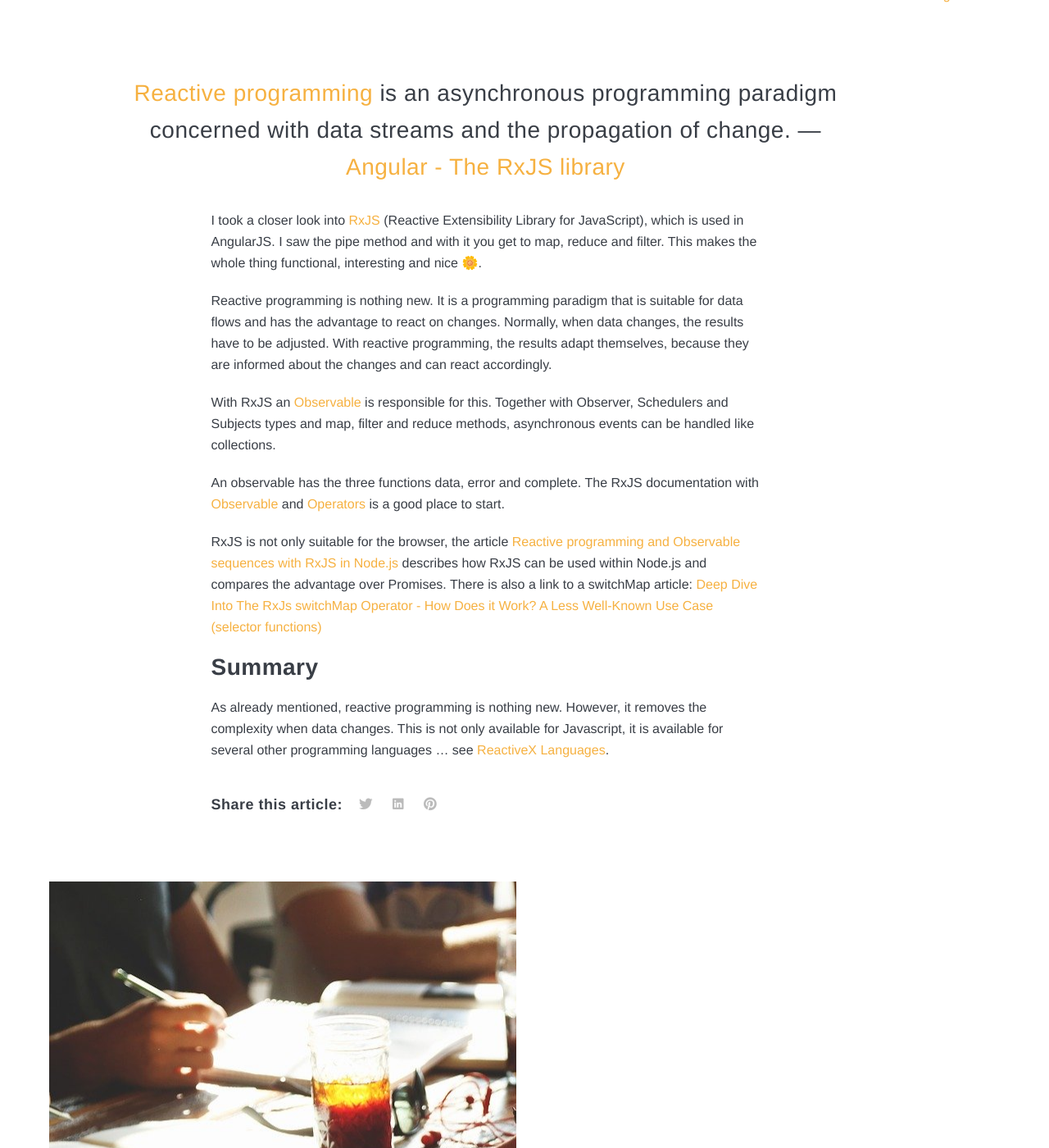
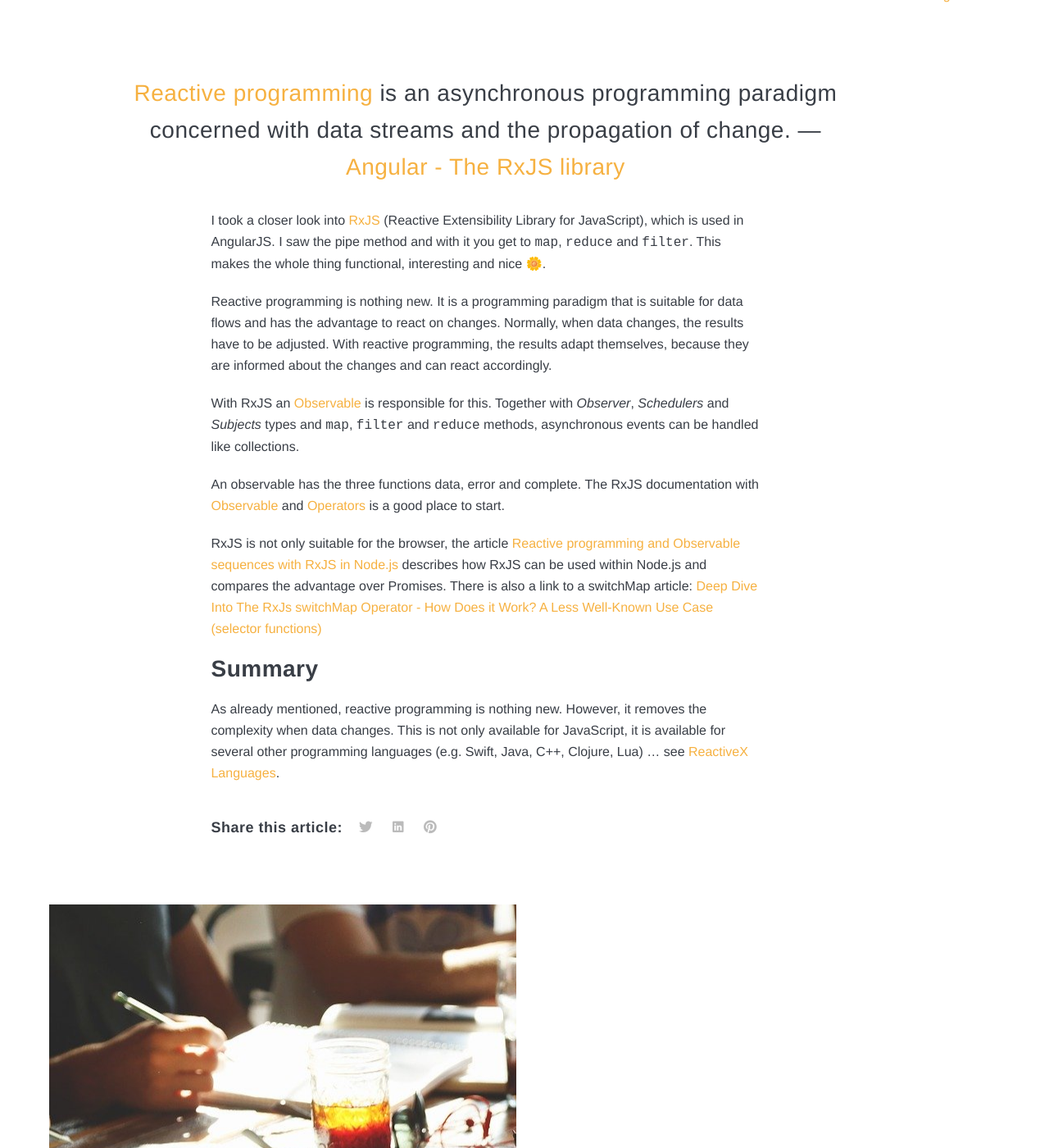
Before and after one commit to choas/choas.github.io, a Jekyll site: the page built from _posts/2020-03-07-rxjs.md, in a window 1280 px wide and 1400 px high, scrolled down 992 px. Shown: the whole window at 82% size. Built offline with Jekyll 4.4.1, drawn with Linux system fonts in a browser that asks for light colours; nearby versions of some CDN libraries.

Commit message:
format code; add languages

```diff
--- a/_posts/2020-03-07-rxjs.md
+++ b/_posts/2020-03-07-rxjs.md
@@ -9,11 +9,11 @@ tags: reactive-programming rxjs
 
 > [Reactive programming](https://en.wikipedia.org/wiki/Reactive_programming) is an asynchronous programming paradigm concerned with data streams and the propagation of change. — [Angular - The RxJS library](https://angular.io/guide/rx-library)
 
-I took a closer look into [RxJS](https://rxjs.dev/) (Reactive Extensibility Library for JavaScript), which is used in AngularJS. I saw the pipe method and with it you get to map, reduce and filter. This makes the whole thing functional, interesting and nice 🌼.
+I took a closer look into [RxJS](https://rxjs.dev/) (Reactive Extensibility Library for JavaScript), which is used in AngularJS. I saw the pipe method and with it you get to `map`, `reduce` and `filter`. This makes the whole thing functional, interesting and nice 🌼.
 
 Reactive programming is nothing new. It is a programming paradigm that is suitable for data flows and has the advantage to react on changes. Normally, when data changes, the results have to be adjusted.  With reactive programming, the results adapt themselves, because they are informed about the changes and can react accordingly.
 
-With RxJS an [Observable](https://rxjs.dev/guide/observable) is responsible for this. Together with Observer, Schedulers and Subjects types and map, filter and reduce methods, asynchronous events can be handled like collections.
+With RxJS an [Observable](https://rxjs.dev/guide/observable) is responsible for this. Together with _Observer_, _Schedulers_ and _Subjects_ types and `map`, `filter` and `reduce` methods, asynchronous events can be handled like collections.
 
 An observable has the three functions data, error and complete. The RxJS documentation with [Observable](https://rxjs.dev/guide/observable) and [Operators](https://rxjs.dev/guide/operators) is a good place to start.
 
@@ -21,4 +21,4 @@ RxJS is not only suitable for the browser, the article [Reactive programming and
 
 ## Summary
 
-As already mentioned, reactive programming is nothing new. However, it removes the complexity when data changes. This is not only available for Javascript, it is available for several other programming languages ... see [ReactiveX Languages](http://reactivex.io/languages.html).
+As already mentioned, reactive programming is nothing new. However, it removes the complexity when data changes. This is not only available for JavaScript, it is available for several other programming languages (e.g. Swift, Java, C++, Clojure, Lua) ... see [ReactiveX Languages](http://reactivex.io/languages.html).
```
